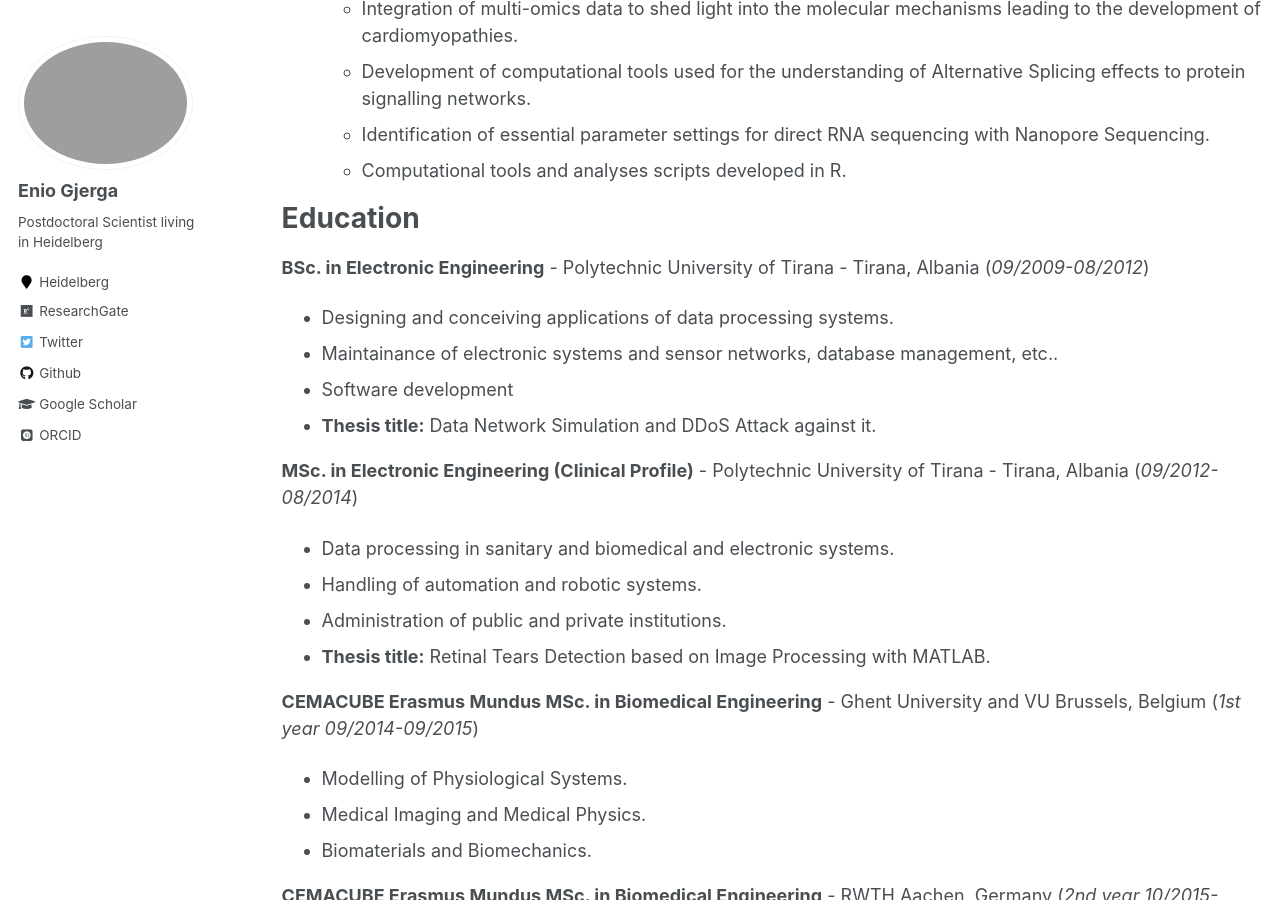
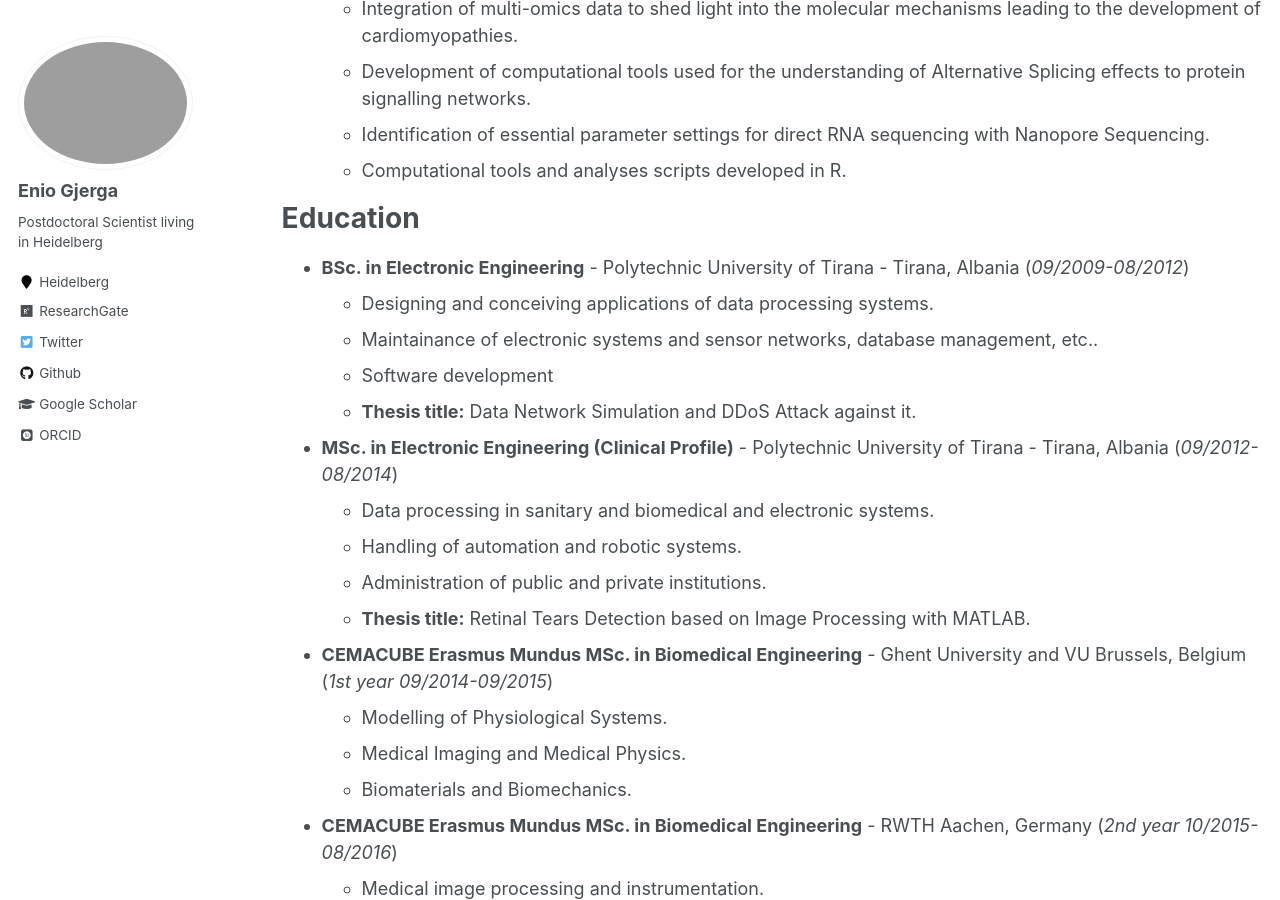
Before and after one commit to enio23/enio23.github.io, a Jekyll site: the page built from _pages/cv.md, in a window 1280 px wide and 900 px high, scrolled down 1009 px. Built offline with Jekyll 4.4.1, drawn with Linux system fonts in a browser that asks for light colours; some web fonts are replaced.

Commit message:
update
update

```diff
--- a/_pages/cv.md
+++ b/_pages/cv.md
@@ -41,24 +41,24 @@ Work experience
 
 Education
 ======
-**BSc. in Electronic Engineering** - Polytechnic University of Tirana - Tirana, Albania (*09/2009-08/2012*)
+* **BSc. in Electronic Engineering** - Polytechnic University of Tirana - Tirana, Albania (*09/2009-08/2012*)
   * Designing and conceiving applications of data processing systems.
   * Maintainance of electronic systems and sensor networks, database management, etc..
   * Software development
   * **Thesis title:** Data Network Simulation and DDoS Attack against it.
 
-**MSc. in Electronic Engineering (Clinical Profile)** - Polytechnic University of Tirana - Tirana, Albania (*09/2012-08/2014*)
+* **MSc. in Electronic Engineering (Clinical Profile)** - Polytechnic University of Tirana - Tirana, Albania (*09/2012-08/2014*)
   * Data processing in sanitary and biomedical and electronic systems.
   * Handling of automation and robotic systems.
   * Administration of public and private institutions.
   * **Thesis title:** Retinal Tears Detection based on Image Processing with MATLAB.
 
-**CEMACUBE Erasmus Mundus MSc. in Biomedical Engineering** - Ghent University and VU Brussels, Belgium (*1st year 09/2014-09/2015*)
+* **CEMACUBE Erasmus Mundus MSc. in Biomedical Engineering** - Ghent University and VU Brussels, Belgium (*1st year 09/2014-09/2015*)
   * Modelling of Physiological Systems.
   * Medical Imaging and Medical Physics.
   * Biomaterials and Biomechanics.
 
-**CEMACUBE Erasmus Mundus MSc. in Biomedical Engineering** - RWTH Aachen, Germany (*2nd year 10/2015-08/2016*)
+* **CEMACUBE Erasmus Mundus MSc. in Biomedical Engineering** - RWTH Aachen, Germany (*2nd year 10/2015-08/2016*)
   * Medical image processing and instrumentation.
   * Image-Guided Therapy/Molecular Imaging.
   * Optimisation techniques, applied statistics and processing of biological data.
```
Also changed, not shown: _pages/about.md (+1 -1 lines), _publications/2009-10-01-paper-title-number-1.md (+3 -3 lines).
